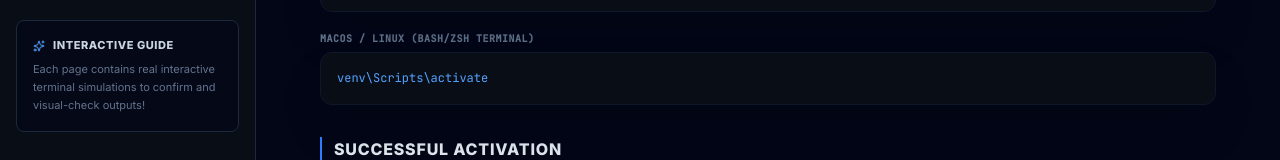
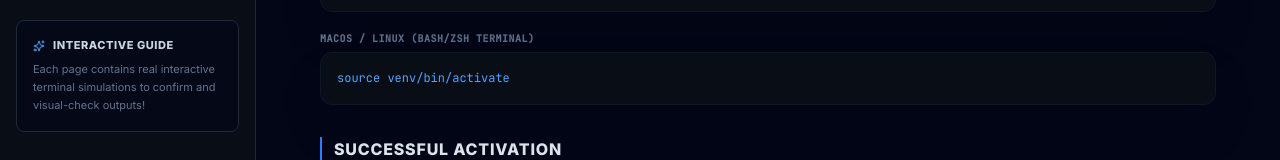
Before and after one commit to GaneshaLearns/engl1210-pythonvenv, a React (Vite) app: page / in a window 1280 px wide. Both pictures are taken after a click on the button "Phase 2 – Activate the Environment". Shown: the part 511-671 px from the top of the page. Built offline with nearby package versions, Linux system fonts and the light colour scheme.

Commit message:
feat: prevent incorrect auto-translation of OS commands
Add logic to `getOSSpecificCode` to bypass transformation if the command title indicates an OS-specific target, ensuring commands remain accurate when cross-referenced.

```diff
--- a/src/components/GoogleSiteViewer.tsx
+++ b/src/components/GoogleSiteViewer.tsx
@@ -33,13 +33,33 @@ export default function GoogleSiteViewer({
   };
 
   // Helper to dynamically translate code blocks or paths depending on selected OS
-  const getOSSpecificCode = (rawCode: string): string => {
+  const getOSSpecificCode = (rawCode: string, title?: string): string => {
+    // If the title explicitly targets another operating system or shell, DO NOT translate it!
+    if (title) {
+      const lowerTitle = title.toLowerCase();
+      const isWindowsTarget = lowerTitle.includes('windows') || lowerTitle.includes('powershell') || lowerTitle.includes('command prompt') || lowerTitle.includes('cmd');
+      const isUnixTarget = lowerTitle.includes('macos') || lowerTitle.includes('linux') || lowerTitle.includes('bash') || lowerTitle.includes('zsh') || lowerTitle.includes('terminal');
+
+      if (os === 'windows' && isUnixTarget) {
+        return rawCode; // Keep as-is (e.g., source venv/bin/activate)
+      }
+      if (os !== 'windows' && isWindowsTarget) {
+        return rawCode; // Keep as-is (e.g., venv\Scripts\activate)
+      }
+    }
+
     if (os === 'windows') {
+      if (rawCode.includes('# or on') || rawCode.includes('Example:')) {
+        return rawCode;
+      }
       return rawCode
         .replace(/python3/g, 'python')
         .replace(/source venv\/bin\/activate/g, 'venv\\Scripts\\activate')
         .replace(/which python/g, 'where python');
     } else {
+      if (rawCode.includes('# or on') || rawCode.includes('Example:')) {
+        return rawCode;
+      }
       return rawCode
         .replace(/venv\\Scripts\\activate/g, 'source venv/bin/activate')
         .replace(/\\venv\\Scripts\\Activate\.ps1/g, 'source venv/bin/activate')
@@ -162,10 +182,10 @@ export default function GoogleSiteViewer({
             {sec.title && <span className="block text-[10px] font-bold text-slate-500 mb-1.5 uppercase tracking-wider">{sec.title}</span>}
             <div className="relative group bg-[#090d16] rounded-xl p-4 border border-slate-900 overflow-x-auto shadow-2xl">
               <pre className="text-blue-400 leading-relaxed font-mono">
-                <code>{getOSSpecificCode(sec.content as string)}</code>
+                <code>{getOSSpecificCode(sec.content as string, sec.title)}</code>
               </pre>
               <button
-                onClick={() => navigator.clipboard.writeText(getOSSpecificCode(sec.content as string))}
+                onClick={() => navigator.clipboard.writeText(getOSSpecificCode(sec.content as string, sec.title))}
                 className="absolute top-3 right-3 opacity-0 group-hover:opacity-100 bg-slate-900 hover:bg-slate-800 text-slate-400 p-1.5 rounded-lg border border-slate-800 transition-all cursor-pointer text-[10px] uppercase font-bold tracking-wide flex items-center space-x-1"
                 title="Copy code snippet"
               >
```
